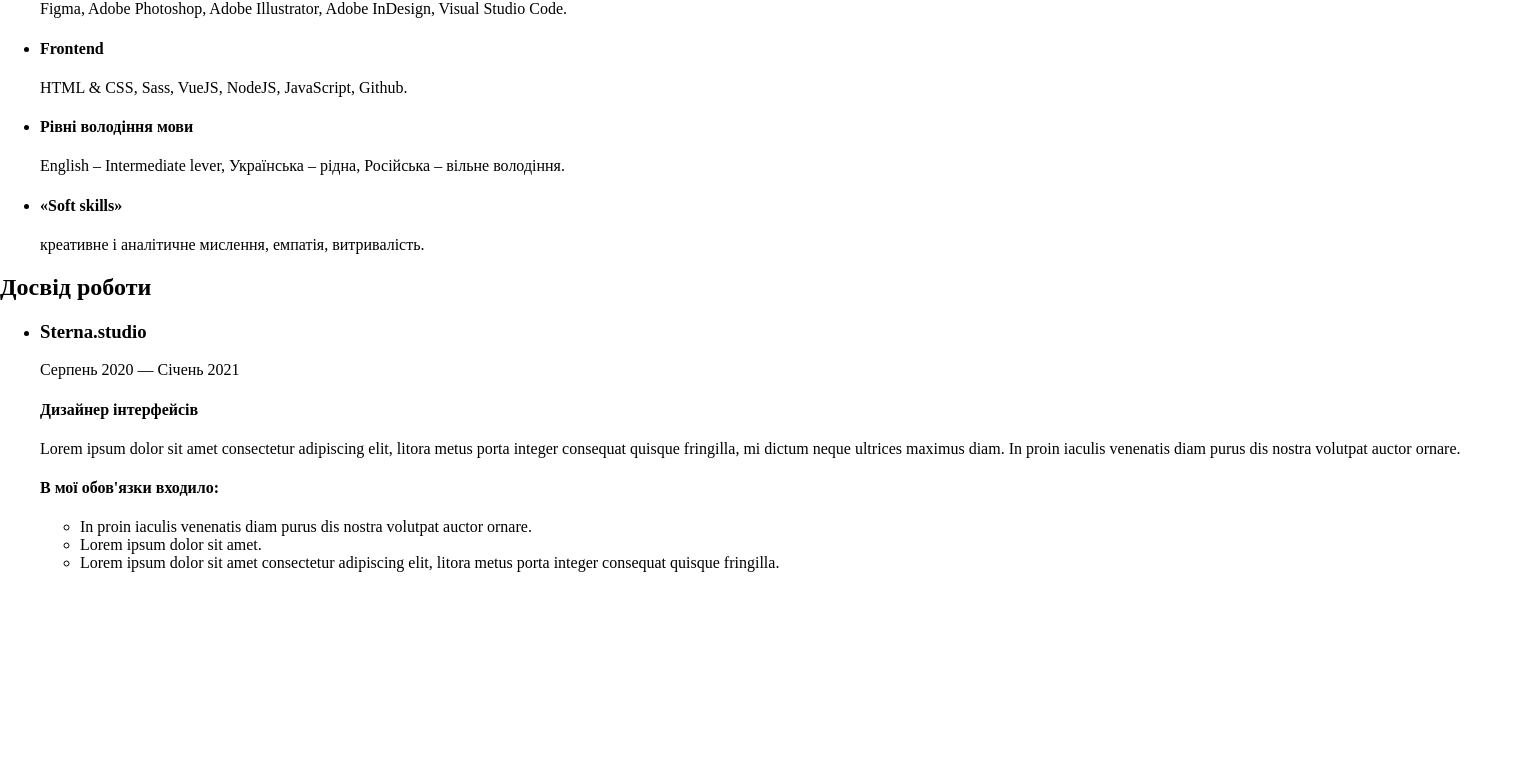
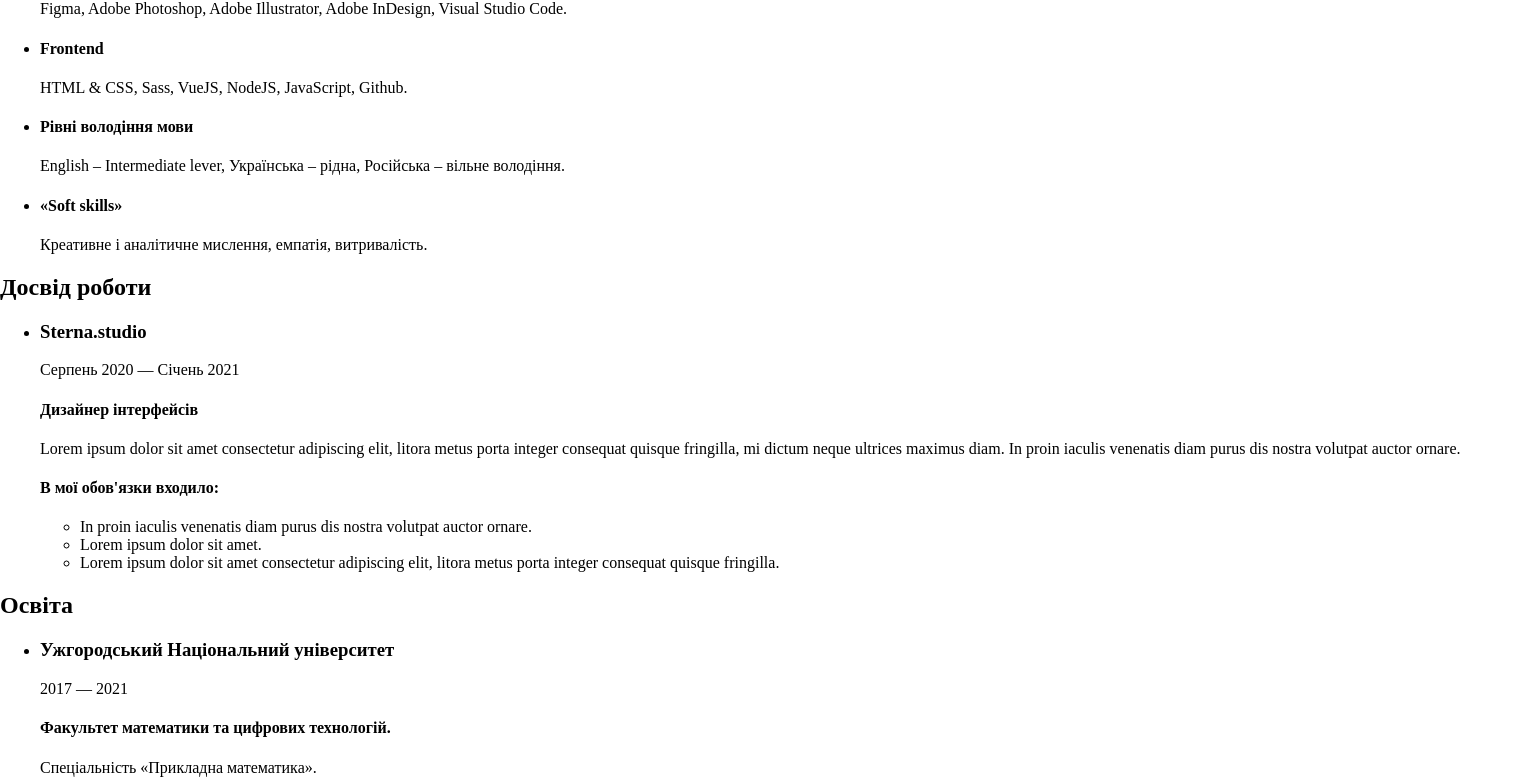
Before and after one commit to inbtwnr/myownwebsite, a Vue app: page /#/ in a window 1536 px wide. Shown: the part 427-1211 px from the top of the page. Before the commit the page ends 1015 px from the top, so only its background shows below. Built offline with nearby package versions, Linux system fonts and the light colour scheme.

Commit message:
Education components

```diff
--- /dev/null
+++ b/src/components/Education.vue
@@ -0,0 +1,19 @@
+<template>
+    <div class="textblock">
+        <h2>
+            Освіта
+        </h2>
+        <education-list></education-list>
+    </div>
+</template>
+
+<script>
+import EducationList from './EducationList.vue'
+
+export default {
+    name: 'Education',
+    components:{
+        EducationList
+    }
+}
+</script>
--- /dev/null
+++ b/src/components/EducationList.vue
@@ -0,0 +1,34 @@
+<template>
+    <div>
+        <ul class="listUniWrapper">
+            <li v-for="education in educations" :key="education.id">
+                <div class="uniInfoRow">
+                    <h3>{{ education.nameOfUniversity }}</h3> <p class="paragraph2"> {{education.startOfStyding}} — {{education.endOfStyding}}</p>
+                </div>
+                <div class="uniDetails">
+                    <h4>{{ education.faculty }}</h4>
+                    <p class="paragraph2">{{ education.speciality }}</p>
+                </div>
+            </li>
+        </ul>
+    </div>
+</template>
+
+<script>
+export default {
+    name: 'EducationList',
+    data: function(){
+        return {
+            educations: [
+                {
+                    nameOfUniversity: 'Ужгородський Національний університет',
+                    startOfStyding: '2017',
+                    endOfStyding: '2021',
+                    faculty: 'Факультет математики та цифрових технологій.',
+                    speciality: 'Спеціальність «Прикладна математика».'
+                }
+            ]
+        }
+    }
+}
+</script>
--- a/src/components/JobList.vue
+++ b/src/components/JobList.vue
@@ -1,6 +1,6 @@
 <template>
     <div class="paragraph1">
-        <ul id="array_2" class="listJobsWrapper">
+        <ul class="listJobsWrapper">
             <li v-for="(job) in jobs" :key = "job.id" class="jobInfoBlock">
                 <div class="companyInfoRow">
                     <h3>{{ job.nameOfJob }}</h3> <p class="paragraph2"> {{job.startOfWorking}} — {{job.endOfWorking}}</p>
@@ -22,7 +22,6 @@
 
 <script>
 export default {
-    el: '#array_2',
     name: 'JobList',
     data: function () {
         return {
--- a/src/components/SkillsList.vue
+++ b/src/components/SkillsList.vue
@@ -1,6 +1,6 @@
 <template>
     <div class="paragraph1">
-        <ul class="listSkillWrapper" id="array-1">
+        <ul class="listSkillWrapper">
             <li v-for="(category) in categories" :key = "category.id" class="listSkillContainer">
                 <h4>{{ category.skillCategory }}</h4> <p class="paragraph2">{{ category.skills }}</p>
             </li>
@@ -9,7 +9,6 @@
 </template>
 <script>
 export default {
-    el: "#array-1",
     name: 'SkillsList',
     data: function () {
         return {
@@ -32,7 +31,7 @@ export default {
                 },
                 {
                     skillCategory: '«Soft skills»',
-                    skills: 'креативне і аналітичне мислення, емпатія, витривалість.'
+                    skills: 'Креативне і аналітичне мислення, емпатія, витривалість.'
                 },
             ]
         }
--- a/src/pages/Application.vue
+++ b/src/pages/Application.vue
@@ -4,6 +4,7 @@
         <about-me></about-me>
         <my-skills></my-skills>
         <experience></experience>
+        <education></education>
     </div>
 </template>
 
@@ -11,6 +12,7 @@
 import AboutMe from '../components/AboutMe.vue'
 import MySkills from '../components/MySkills.vue'
 import Experience from '../components/Experience.vue'
+import Education from '../components/Education.vue'
 
 export default {
     name: 'Application',
@@ -18,6 +20,7 @@ export default {
         AboutMe,
         MySkills,
         Experience,
+        Education,
     }
 }
 </script>
--- a/src/pages/Portfolio.vue
+++ b/src/pages/Portfolio.vue
@@ -1,5 +1,5 @@
 <template>
-    <div>
+    <div class="divWrapper">
         <h1>Портфоліо</h1>
     </div>
 </template>
--- a/src/styles/main.scss
+++ b/src/styles/main.scss
@@ -159,6 +159,7 @@ body { margin: 0; }
         }
         margin-bottom: 16px;
     }
+
     .aboutWorkingBlock{
 
         h4{
@@ -188,4 +189,31 @@ body { margin: 0; }
         margin-bottom: 48px;
     }
 
+
+    //Education component styles
+
+    .listUniWrapper{
+        padding: 0;
+        margin: 0;
+        list-style-type: none;
+    }
+
+    .uniInfoRow{
+        display: flex;
+        margin-bottom: 16px;
+        align-items: baseline;
+        flex-direction: row;
+        :first-child{
+            margin-right: 16px;
+        }
+        .paragraph2{
+            width: 20%;
+            color: $additional-font-color;
+        }
+    }
+
+    .uniDetails{
+        display: flex;
+        flex-wrap: wrap;
+    }
 }
```
